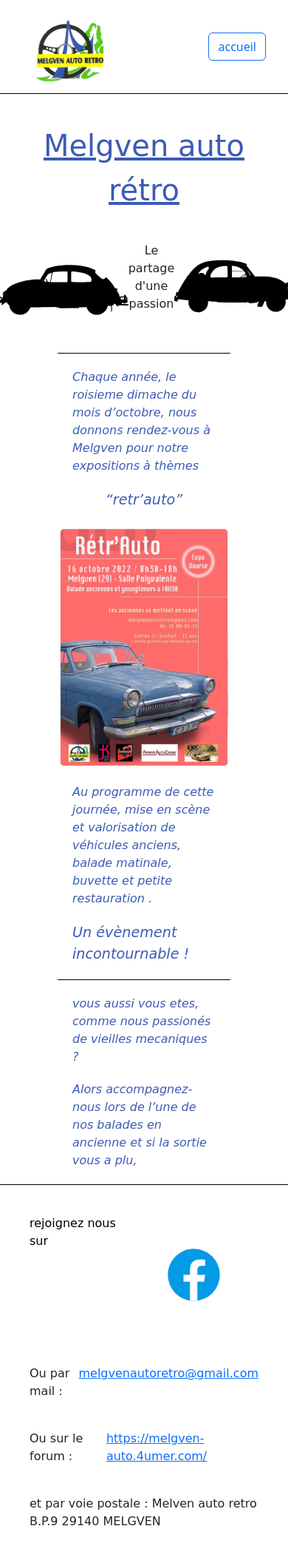
After one commit to benjaminlefee/melven-auto-retro, a PHP site: page /nousContacter.html in a window 390 px wide; the page is wider, and only the part inside the window is pictured. The commit adds this page. Shown: that part at 74% size. Run offline with PHP 8.4, Linux system fonts and the light colour scheme.

Commit message:
[ajout de la page nous contacter et reprise du header pour mobil]

```diff
--- /dev/null
+++ b/nousContacter.html
@@ -0,0 +1,53 @@
+<!DOCTYPE html>
+<html lang="en">
+<head>
+  <meta charset="UTF-8">
+  <meta http-equiv="X-UA-Compatible" content="IE=edge">
+  <meta name="viewport" content="width=device-width, initial-scale=1.0">
+  <title>Melgven Auto Retro</title>
+  <link rel="stylesheet" href="style.css ">
+  <link href="https://cdn.jsdelivr.net/npm/bootstrap@5.3.0-alpha3/dist/css/bootstrap.min.css" rel="stylesheet" integrity="sha384-KK94CHFLLe+nY2dmCWGMq91rCGa5gtU4mk92HdvYe+M/SXH301p5ILy+dN9+nJOZ" crossorigin="anonymous">
+</head>
+<body >
+  <header class="navbar navbar-expand-lg">
+    <nav class="container-fluid"></nav>
+    <a class="" href="index.html" ><img src="images/logo melgven détouré.png" style="margin-left: 50px; height: 90px; margin-top: 20px;"></a>
+    <a class="btn btn-outline-primary " href="index.html">accueil</a>
+  </header>
+  <article class="row">
+    <div class="container text-center">
+      <div class="">
+        <p class="col slogan">Melgven auto rétro</p>
+        <p class="col"><img src = "SVG/cox.svg" alt = "cox" class=" cox"/>Le partage d'une passion<img src= "SVG/2cv.svg" alt= "2cv" class="  cv"/></p>
+      </div>
+    </div>
+  </article>
+  <article class="article2">
+    <p>Chaque année, le roisieme dimache du mois d’octobre, nous donnons rendez-vous à Melgven pour notre expositions à thèmes</p>
+    <p style="color:#3C5BB6 ; font-size:larger;">“retr’auto”</p>
+    <img  src="images/rétr'auto 2022.jpg" alt="voitures"  >
+    <p>Au programme de cette journée, mise en scène et valorisation de véhicules anciens, balade matinale, buvette et petite restauration .</p>
+    <p style="color:#3C5BB6 ; font-size: larger;">Un évènement incontournable !</p>
+
+  </article>
+  <article class="article2">
+    <p> vous aussi vous etes, comme nous passionés de vieilles mecaniques ?</p>
+    <p>Alors accompagnez-nous lors de l’une de nos balades en ancienne et si la sortie vous a plu,</p>
+  </article>
+  <article class="article">
+    <p class="invitation">rejoignez nous sur  <a type="button" href="https://www.facebook.com/MELGVENAUTORETRO/" class="btn"><img src="SVG/icons8-facebook-96.svg"></img></a></p>
+    <p> Ou par mail : <a type="button" href="mailto: melgvenautoretro@gmail.com">melgvenautoretro@gmail.com</a>
+    </p>
+    <p>Ou sur le forum :
+      <a type="button" href="https://melgven-auto.4umer.com/">https://melgven-auto.4umer.com/</a>
+    </p>
+    <p>et par voie postale :
+
+      Melven auto retro
+      B.P.9
+      29140 MELGVEN
+    </p>
+  </article>
+</body>
+<script src="https://cdn.jsdelivr.net/npm/bootstrap@5.3.0-alpha3/dist/js/bootstrap.bundle.min.js" integrity="sha384-ENjdO4Dr2bkBIFxQpeoTz1HIcje39Wm4jDKdf19U8gI4ddQ3GYNS7NTKfAdVQSZe" crossorigin="anonymous"></script>
+</html>
```
Also changed, not shown: index.html (+4 -20 lines), images/rétr'auto 2022.jpg (added), style.css (line endings or trailing spaces).
